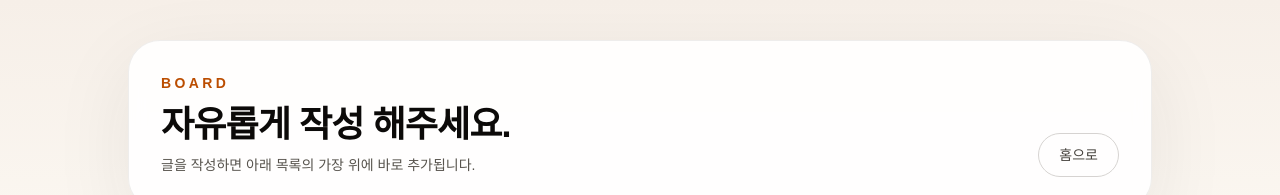
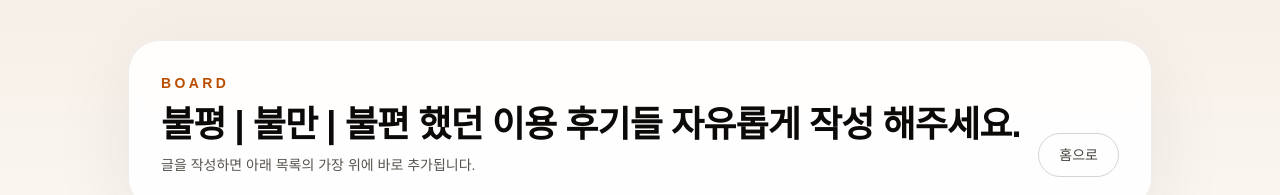
Before and after one commit to JooTaeYoon/anything_comment, a Next.js app: page /board in a window 1280 px wide. Shown: the top 195 px of the page. Built offline with nearby package versions, Linux system fonts and the light colour scheme; no server answers; the database is empty.

Commit message:
Style(anything): 문구 수정

```diff
--- a/app/board/page.tsx
+++ b/app/board/page.tsx
@@ -113,7 +113,7 @@ export default function BoardPage() {
               </p>
               <div className="space-y-2">
                 <h1 className="text-4xl font-semibold tracking-tight text-stone-950">
-                  자유롭게 작성 해주세요.
+                  불평 | 불만 | 불편 했던 이용 후기들 자유롭게 작성 해주세요.
                 </h1>
                 <p className="max-w-2xl text-sm leading-6 text-stone-600">
                   글을 작성하면 아래 목록의 가장 위에 바로 추가됩니다.
```
